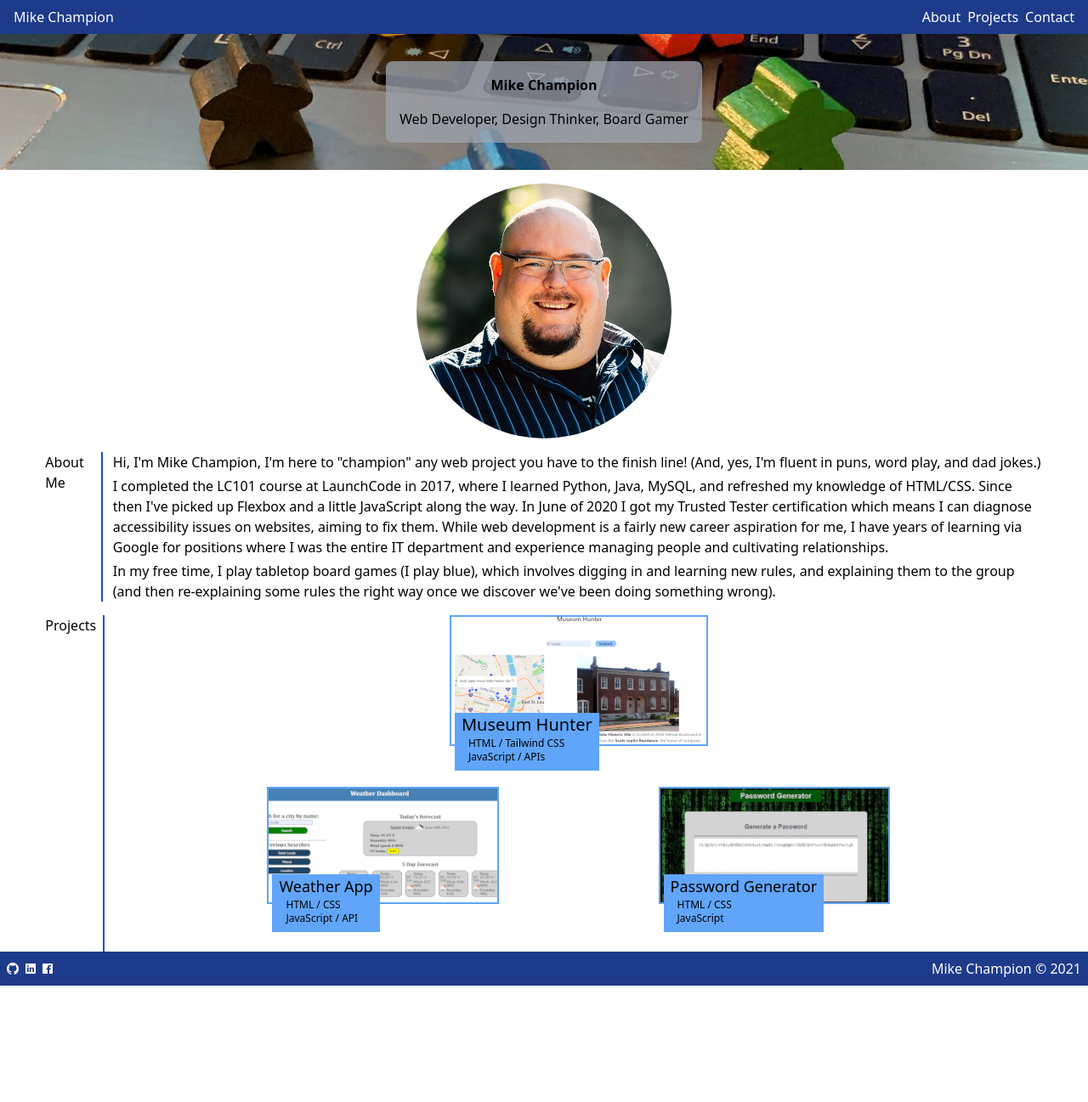
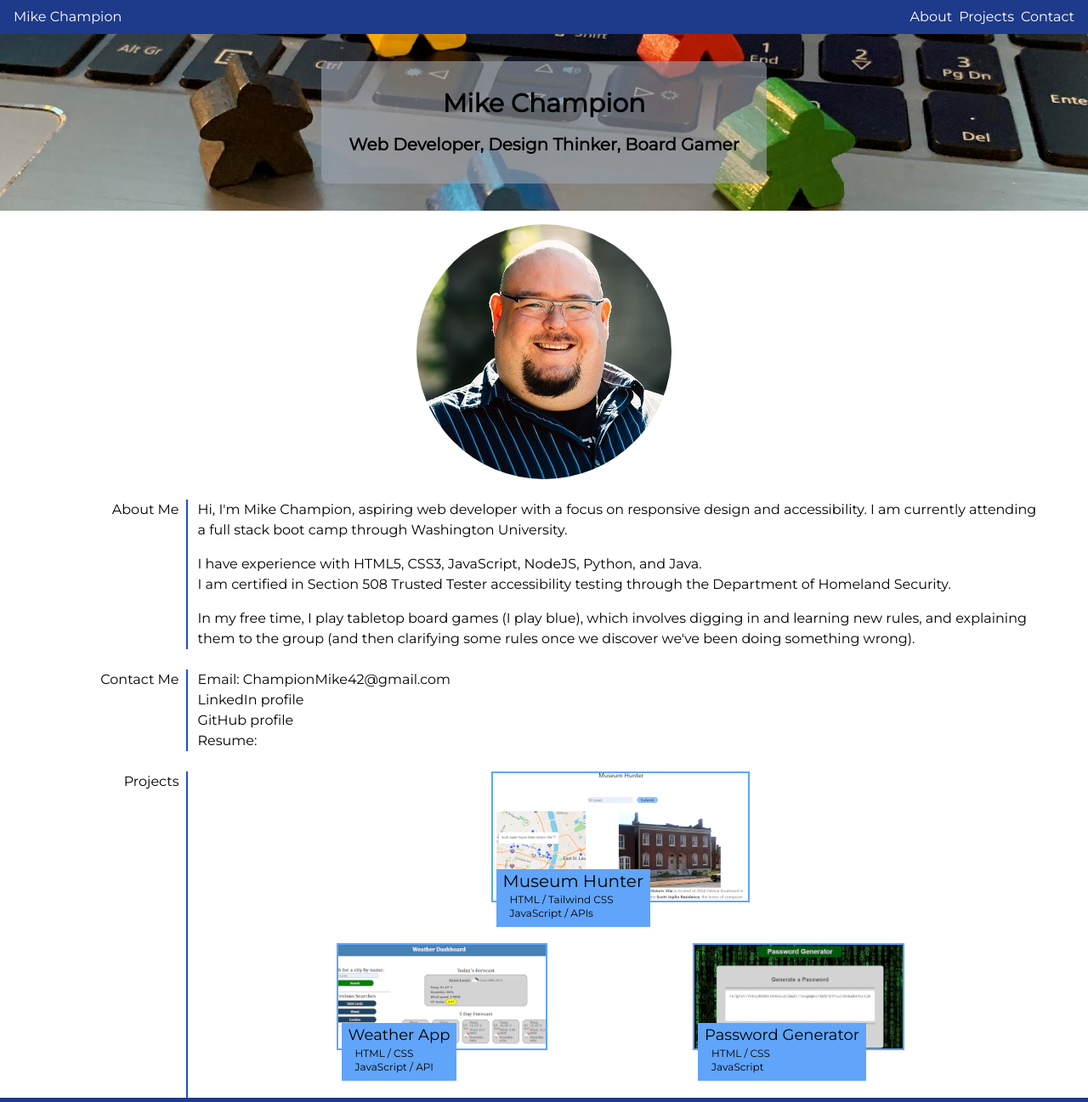
Before and after one commit to MikeChampion/portfolio, a plain HTML site: page index.html in a window 1280 px wide. Shown: the top 1297 px of the page at 85% size. Before the commit the page ends 1160 px from the top, so only its background shows below. Drawn offline with nearby package versions, Linux system fonts and the light colour scheme.

Commit message:
Update to layout and styles.css

```diff
--- a/assets/css/bgimage.css
+++ b/assets/css/styles.css
@@ -1,3 +1,7 @@
+body {
+    font-family: "Montserrat", sans-serif;
+}
+
 #jumbotron {
     background-image: url("../img/banner.jpg");
     background-repeat: no-repeat;
--- a/index.html
+++ b/index.html
@@ -19,16 +19,8 @@
             href="https://unpkg.com/tailwindcss@^2/dist/tailwind.min.css"
             rel="stylesheet"
         />
-        <link
-            rel="stylesheet"
-            type="text/css"
-            href="./assets/css/bgimage.css"
-        />
-        <!-- <link
-            rel="stylesheet"
-            type="text/css"
-            href="./assets/css/flex-style.css"
-        /> -->
+        <link rel="stylesheet" type="text/css" href="./assets/css/styles.css" />
+
         <title>Portfolio | Mike Champion</title>
     </head>
     <body class="flex flex-col w-full">
@@ -44,11 +36,11 @@
                     bg-blue-900
                 "
             >
-                <a href="./index.html" class="px-2">Mike Champion</a>
+                <a href="/index.html" class="px-2">Mike Champion</a>
                 <ul class="flex flex-row px-2 gap-2">
-                    <li><a href="#about">About</a></li>
-                    <li><a href="#projects">Projects</a></li>
-                    <li><a href="#footer">Contact</a></li>
+                    <li><a href="/index.html#about">About</a></li>
+                    <li><a href="/index.html#projects">Projects</a></li>
+                    <li><a href="/index.html#contact">Contact</a></li>
                 </ul>
             </nav>
             <!-- end nav -->
@@ -62,69 +54,133 @@
                         flex flex-col
                         justify-center
                         items-center
-                        bg-gray-400 bg-opacity-75
+                        bg-gray-400 bg-opacity-60
                         rounded-lg
                         p-4
+                        md:p-8
                         m-8
                         md:gap-4
                     "
                 >
-                    <h1 class="flex flex-row font-bold">Mike Champion</h1>
-                    <p class="text-center">
+                    <h1 class="flex flex-row font-extrabold text-3xl">
+                        Mike Champion
+                    </h1>
+                    <p class="text-center font-bold text-lg md:text-xl">
                         Web Developer, Design Thinker, Board Gamer
                     </p>
                 </div>
             </div>
             <!-- end jumbotron -->
         </header>
-        <main class="flex flex-col justify-center items-center w-full gap-4">
-            <section
-                id="about"
-                class="flex flex-col justify-center items-center w-11/12"
+        <main
+            class="
+                flex flex-col
+                justify-center
+                items-center
+                w-full
+                gap-4
+                lg:gap-6
+            "
         >
-                <div class="flex flex-col justify-center items-center py-4">
+            <div
+                id="headshot"
+                class="flex flex-row justify-center items-center pt-4"
+            >
                 <img
                     class="rounded-full w-1/2 md:w-3/4 lg:w-full"
                     src="./assets/img/headshot.jpg"
                     alt="My picture"
                 />
             </div>
-                <div class="flex flex-row gap-3">
-                    <div class="border-r-2 border-blue-700 pr-5">
+            <section id="about" class="flex flex-row gap-3 w-11/12">
+                <div
+                    class="
+                        flex
+                        justify-end
+                        md:pr-2
+                        border-r-2 border-blue-700
+                        w-1/4
+                        md:w-1/6
+                    "
+                >
                     <h2>About Me</h2>
                 </div>
-                    <div class="flex flex-col gap-1">
+                <div
+                    class="
+                        flex flex-col
+                        justify-center
+                        items-start
+                        w-full
+                        gap-1
+                        md:gap-2
+                        lg:gap-4
+                    "
+                >
                     <p>
-                            Hi, I'm Mike Champion, I'm here to "champion" any
-                            web project you have to the finish line! (And, yes,
-                            I'm fluent in puns, word play, and dad jokes.)
+                        Hi, I'm Mike Champion, aspiring web developer with a
+                        focus on responsive design and accessibility. I am
+                        currently attending a full stack boot camp through
+                        Washington University.
                     </p>
                     <p>
-                            I completed the LC101 course at LaunchCode in 2017,
-                            where I learned Python, Java, MySQL, and refreshed
-                            my knowledge of HTML/CSS. Since then I've picked up
-                            Flexbox and a little JavaScript along the way. In
-                            June of 2020 I got my Trusted Tester certification
-                            which means I can diagnose accessibility issues on
-                            websites, aiming to fix them. While web development
-                            is a fairly new career aspiration for me, I have
-                            years of learning via Google for positions where I
-                            was the entire IT department and experience managing
-                            people and cultivating relationships.
+                        I have experience with HTML5, CSS3, JavaScript, NodeJS,
+                        Python, and Java. <br />I am certified in Section 508
+                        Trusted Tester accessibility testing through the
+                        Department of Homeland Security.
                     </p>
                     <p>
                         In my free time, I play tabletop board games (I play
-                            blue), which involves digging in and learning new
-                            rules, and explaining them to the group (and then
-                            re-explaining some rules the right way once we
-                            discover we've been doing something wrong).
+                        blue), which involves digging in and learning new rules,
+                        and explaining them to the group (and then clarifying
+                        some rules once we discover we've been doing something
+                        wrong).
                     </p>
                 </div>
+            </section>
+
+            <section id="contact" class="flex flex-row gap-3 w-11/12">
+                <div
+                    class="
+                        flex
+                        justify-end
+                        md:pr-2
+                        border-r-2 border-blue-700
+                        w-1/4
+                        md:w-1/6
+                    "
+                >
+                    <h2>Contact Me</h2>
+                </div>
+                <div class="flex flex-col justify-center items-start w-full">
+                    <p>
+                        Email:
+                        <a href="mailto:ChampionMike42@gmail.com"
+                            >ChampionMike42@gmail.com</a
+                        >
+                    </p>
+                    <a
+                        href="https://www.linkedin.com/in/MikeChampion42/"
+                        target="_blank"
+                        >LinkedIn profile</a
+                    >
+                    <a href="https://github.com/MikeChampion" target="_blank"
+                        >GitHub profile</a
+                    >
+                    <p>Resume:</p>
                 </div>
             </section>
 
             <section id="projects" class="flex flex-row gap-3 w-11/12">
-                <div class="border-r-2 border-blue-700 pr-2">
+                <div
+                    class="
+                        flex
+                        justify-end
+                        md:pr-2
+                        border-r-2 border-blue-700
+                        w-1/4
+                        md:w-1/6
+                    "
+                >
                     <h2>Projects</h2>
                 </div>
                 <div
@@ -145,7 +201,7 @@
                         class="flex justify-center items-center"
                     >
                         <a
-                            href="./project.html"
+                            href="./projects/museum.html"
                             class="
                                 border-2 border-blue-400
                                 w-11/12
@@ -200,7 +256,7 @@
                             "
                         >
                             <a
-                                href="./project.html"
+                                href="./projects/weather.html"
                                 class="
                                     border-2 border-blue-400
                                     self-center
@@ -240,7 +296,7 @@
                             "
                         >
                             <a
-                                href="./project.html"
+                                href="./projects/password-generator.html"
                                 class="
                                     border-2 border-blue-400
                                     self-center
@@ -269,18 +325,6 @@
                                 </div></a
                             >
                         </div>
-
-                        <!-- <div class="project-tile">
-                            <a href="./project.html" class=""
-                                ><img
-                                    src="https://source.unsplash.com/random/300x152"
-                                    alt="Random image"
-                            /></a>
-                            <div class="gen-project-tag">
-                                <p class="gen-proj-title">Project 4</p>
-                                <p>Stack</p>
-                            </div>
-                        </div> -->
                     </div>
                 </div>
             </section>
@@ -289,6 +333,7 @@
             id="footer"
             class="
                 flex flex-row
+                lg:flex-col
                 justify-between
                 items-center
                 p-2
@@ -296,24 +341,24 @@
                 text-white
             "
         >
-            <ul class="flex flex-row gap-2">
-                <li>
+            <ul class="flex flex-row gap-2 lg:gap-4">
+                <li class="scale-125">
                     <a href="https://github.com/MikeChampion" target="_blank"
-                        ><i class="ion-logo-github"></i
+                        ><i class="ion-logo-github text-2xl"></i
                     ></a>
                 </li>
                 <li>
                     <a
                         href="https://www.linkedin.com/in/MikeChampion42/"
                         target="_blank"
-                        ><i class="ion-logo-linkedin"></i
+                        ><i class="ion-logo-linkedin text-2xl"></i
                     ></a>
                 </li>
                 <li>
                     <a
                         href="https://www.facebook.com/Rassilon007"
                         target="_blank"
-                        ><i class="ion-logo-facebook"></i
+                        ><i class="ion-logo-facebook text-2xl"></i
                     ></a>
                 </li>
             </ul>
```
Lines whose indentation alone changed are shown as unchanged.
